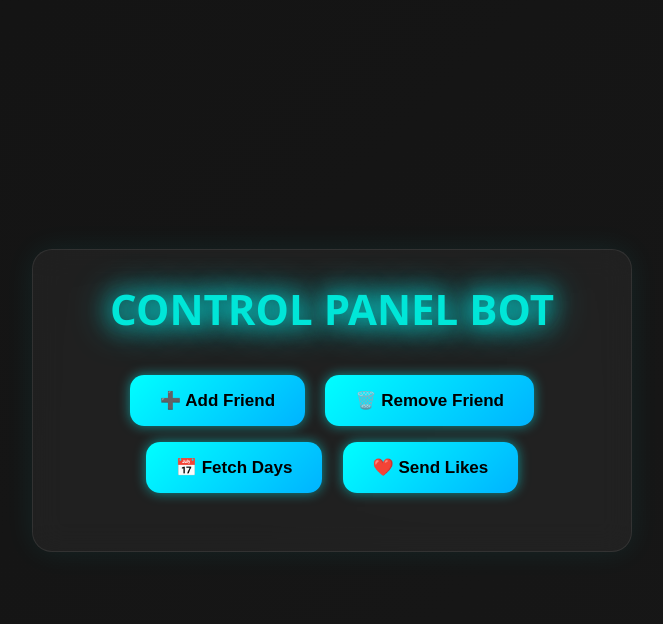
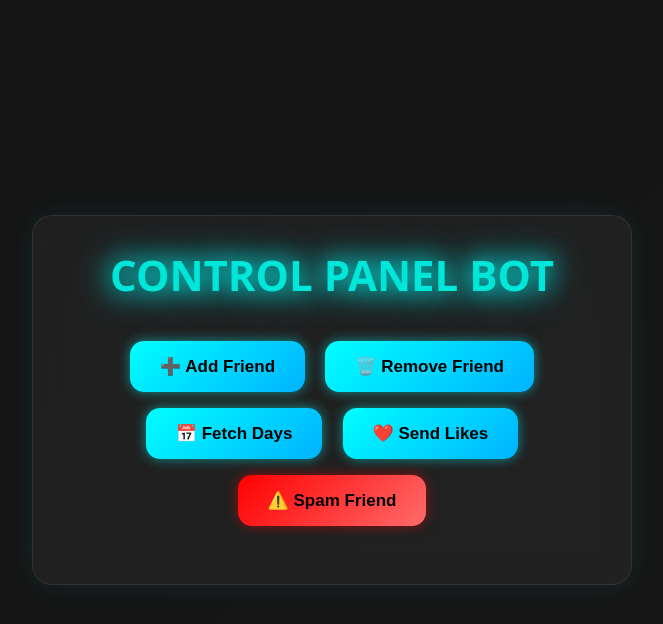
Before and after one commit to kmegdi/service-xza-commenity, a Flask app: page /panel in a window 1280 px wide. Shown: the top 624 px of the page, without its empty margins (308-971 px from the left). Run offline with Flask 3, Linux system fonts and the light colour scheme; the visitor is signed in with stand-in values (Sample User, id 1).

Commit message:
Add files via upload

```diff
--- a/templates/panel.html
+++ b/templates/panel.html
@@ -124,6 +124,15 @@
       text-shadow: 0 0 4px #0f0;
       white-space: pre-wrap;
     }
+
+    .spam-btn {
+      background: linear-gradient(135deg, #ff0000, #ff6b6b);
+      box-shadow: 0 0 12px rgba(255, 0, 0, 0.5);
+    }
+
+    .spam-btn:hover {
+      box-shadow: 0 0 20px #ff0000;
+    }
   </style>
 </head>
 <body>
@@ -134,6 +143,7 @@
     <button class="btn" onclick="showBox('remove')">🗑️ Remove Friend</button>
     <button class="btn" onclick="showBox('fetch')">📅 Fetch Days</button>
     <button class="btn" onclick="showBox('like')">❤️ Send Likes</button>
+    <button class="btn spam-btn" onclick="showBox('spam')">⚠️ Spam Friend</button>
 
     <div id="add" class="box">
       <h3>📥 Add UID</h3>
@@ -160,12 +170,18 @@
       <button class="btn" onclick="sendLikes()">🚀 Send</button>
     </div>
 
+    <div id="spam" class="box">
+      <h3>⚠️ Spam Friend</h3>
+      <input type="text" id="spam_uid" placeholder="Enter UID to spam">
+      <button class="btn spam-btn" onclick="spamFriend()">🔥 Start Spam</button>
+    </div>
+
     <div id="result"></div>
   </div>
 
   <script>
     function showBox(id) {
-      ['add', 'remove', 'fetch', 'like'].forEach(b => {
+      ['add', 'remove', 'fetch', 'like', 'spam'].forEach(b => {
         document.getElementById(b).style.display = 'none';
       });
       document.getElementById(id).style.display = 'block';
@@ -230,6 +246,28 @@
         document.getElementById('result').innerText = 'Error: ' + err;
       });
     }
+
+    function spamFriend() {
+      const uid = document.getElementById('spam_uid').value;
+      if (!uid) {
+        alert("Please enter a UID");
+        return;
+      }
+      fetch('/spam_friend', {
+        method: 'POST',
+        headers: {
+          'Content-Type': 'application/x-www-form-urlencoded'
+        },
+        body: 'uid=' + encodeURIComponent(uid)
+      })
+      .then(res => res.json())
+      .then(data => {
+        document.getElementById('result').innerText = JSON.stringify(data, null, 2);
+      })
+      .catch(err => {
+        document.getElementById('result').innerText = 'Error: ' + err;
+      });
+    }
   </script>
 </body>
 </html>
```
